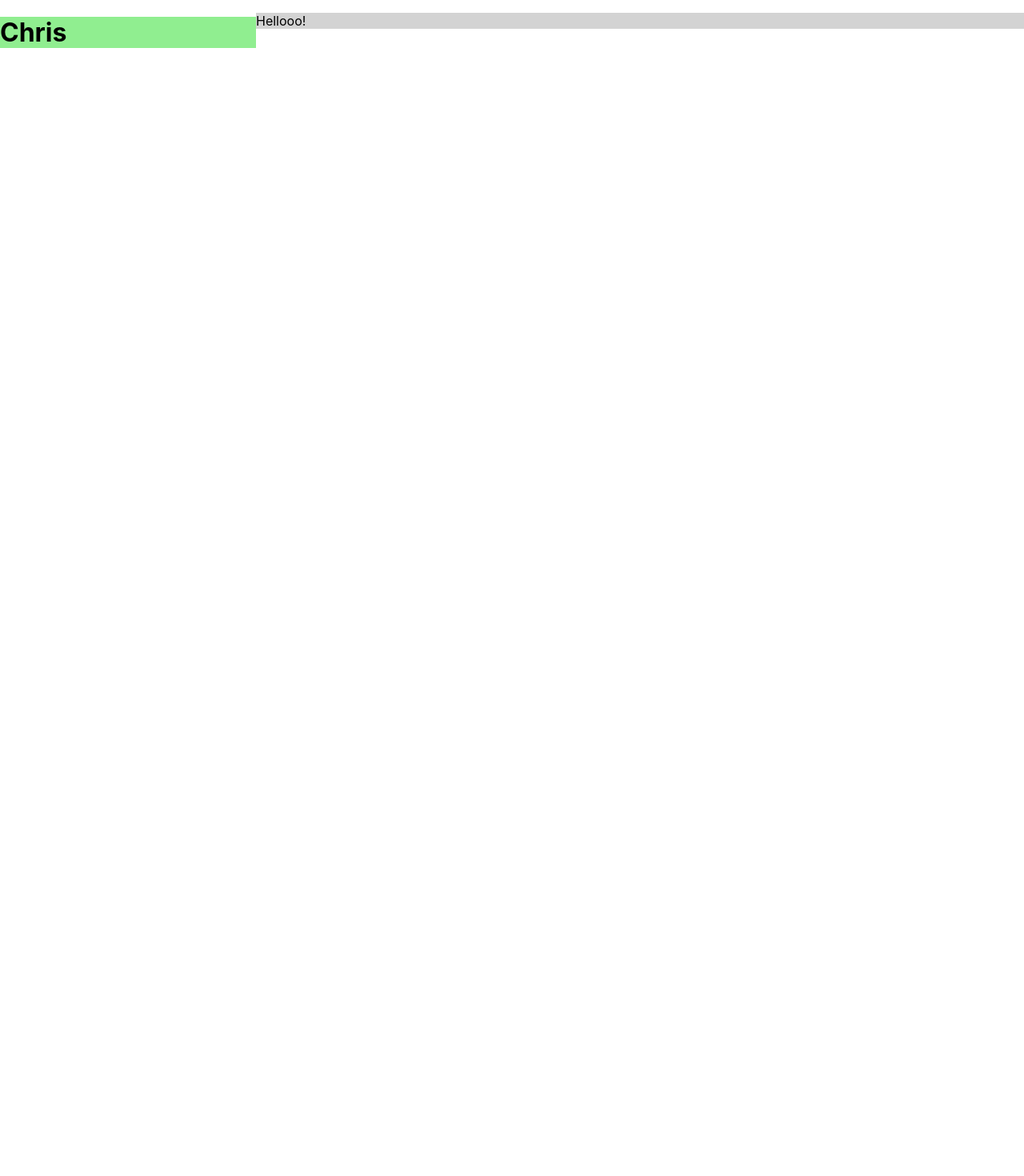
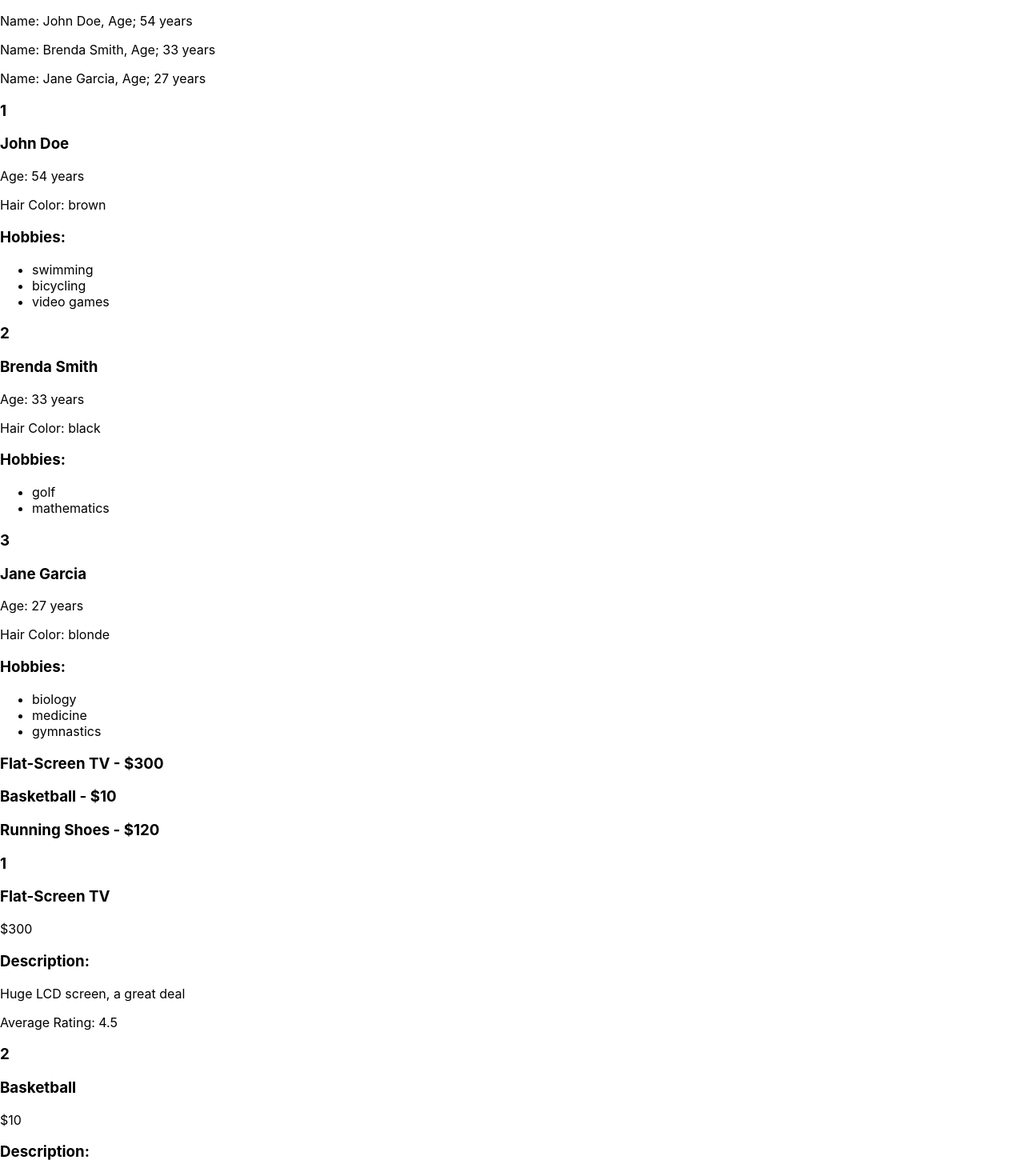
Before and after one commit to joechrist/react-design-patterns, a React (Create React App) app: page / in a window 1280 px wide. Shown: the top 1470 px of the page at 80% size. Before the commit the page ends 800 px from the top, so only its background shows below. Built offline with nearby package versions, Linux system fonts and the light colour scheme.

Commit message:
layout-components list and list items

```diff
--- a/src/App.js
+++ b/src/App.js
@@ -1,24 +1,79 @@
-import SplitScreen from './SplitScreen';
+import NumberedList from './NumberedList';
+import LargePersonListItem from './people/LargePersonListItem';
+import SmallPersonListItem from './people/SmallPersonListItem';
+import LargeProductListItem from './products/LargeProductListItem';
+import SmallProductListItem from './products/SmallProductListItem';
+import RegularList from './RegularList';
 
-//
-const LeftHandComponent = ({ name }) => {
-  return <h1 style={{ backgroundColor: 'lightgreen' }}>{name}</h1>;
-};
+// People Data - In App() component only for this course explanation
+const people = [
+  {
+    name: 'John Doe',
+    age: 54,
+    hairColor: 'brown',
+    hobbies: ['swimming', 'bicycling', 'video games'],
+  },
+  {
+    name: 'Brenda Smith',
+    age: 33,
+    hairColor: 'black',
+    hobbies: ['golf', 'mathematics'],
+  },
+  {
+    name: 'Jane Garcia',
+    age: 27,
+    hairColor: 'blonde',
+    hobbies: ['biology', 'medicine', 'gymnastics'],
+  },
+];
 
-//
-const RightHandComponent = ({ message }) => {
-  return <p style={{ backgroundColor: 'lightgrey' }}>{message}!</p>;
-};
+// Products Data
+const products = [
+  {
+    name: 'Flat-Screen TV',
+    price: '$300',
+    description: 'Huge LCD screen, a great deal',
+    rating: 4.5,
+  },
+  {
+    name: 'Basketball',
+    price: '$10',
+    description: 'Just like the pros use',
+    rating: 3.8,
+  },
+  {
+    name: 'Running Shoes',
+    price: '$120',
+    description: 'State-of-the-art technology for optimum running',
+    rating: 4.2,
+  },
+];
 
-// Main Component - We can grad data with '{children}' expression in 'SplitScreen'
-// component - we can pass directly props 'name' and 'message' in component
-// respectivily
+// Main Component
 function App() {
   return (
-    <SplitScreen leftWeight={1} rightWeight={3}>
-      <LeftHandComponent name="Chris" />
-      <RightHandComponent message="Hellooo" />
-    </SplitScreen>
+    <>
+      <RegularList
+        items={people}
+        resourceName="person"
+        itemComponent={SmallPersonListItem}
+      />
+      <NumberedList
+        items={people}
+        resourceName="person"
+        itemComponent={LargePersonListItem}
+      />
+      <RegularList
+        items={products}
+        resourceName="product"
+        itemComponent={SmallProductListItem}
+      />
+      <NumberedList
+        items={products}
+        resourceName="product"
+        itemComponent={LargeProductListItem}
+      />
+    </>
   );
 }
 
--- /dev/null
+++ b/src/NumberedList.js
@@ -0,0 +1,21 @@
+import React from 'react';
+
+// Component - display Display people and product in the same list separeted by number
+const NumberedList = ({
+  items,
+  resourceName,
+  itemComponent: ItemComponent,
+}) => {
+  return (
+    <>
+      {items.map((item, i) => (
+        <>
+          <h3>{i + 1}</h3>
+          <ItemComponent key={i} {...{ [resourceName]: item }} />
+        </>
+      ))}
+    </>
+  );
+};
+
+export default NumberedList;
--- /dev/null
+++ b/src/RegularList.js
@@ -0,0 +1,19 @@
+import React from 'react';
+
+// Component - Display people and product in the same list
+// 'item' : item props we want to display
+// 'resourceName' : product, people or another ressouces data we want to display
+// 'itemComponent: ItemComponent' = actual COMPONENT we want to display
+const RegularList = ({ items, resourceName, itemComponent: ItemComponent }) => {
+  return (
+    <>
+      {/* loop in component and grab items of resource we pass in. */}
+      {/* {...{ [resourceName]: item }} = for example, an object of person={item} */}
+      {items.map((item, i) => (
+        <ItemComponent key={i} {...{ [resourceName]: item }} />
+      ))}
+    </>
+  );
+};
+
+export default RegularList;
--- a/src/SplitScreen.js
+++ /dev/null
@@ -1,26 +0,0 @@
-import React from 'react';
-import styled from 'styled-components';
-
-const Container = styled.div`
-  display: flex;
-`;
-
-const Pane = styled.div`
-  flex: ${(props) => props.weight};
-`;
-
-// Component - SPlitScreen Layout Component pattern
-// Left and Right with capital first letter are Components
-const SplitScreen = ({ children, leftWeight = 1, rightWeight = 1 }) => {
-  // if chidren's are an array we use an array. Here we consider that's an array
-  // Use '{}' to displayed children data in the 'return()' method
-  const [left, right] = children;
-  return (
-    <Container>
-      <Pane weight={leftWeight}>{left}</Pane>
-      <Pane weight={rightWeight}>{right}</Pane>
-    </Container>
-  );
-};
-
-export default SplitScreen;
--- /dev/null
+++ b/src/people/LargePersonListItem.js
@@ -0,0 +1,25 @@
+import React from 'react';
+
+// Component - We use 'fragment <></>' because we want that the parent component
+// determine the all styling
+const LargePersonListItem = ({ person }) => {
+  // Full person data (more person information)
+  // Remember in the database, ''hobbies'' is an array that's why we loop through
+  const { name, age, hairColor, hobbies } = person;
+
+  return (
+    <>
+      <h3>{name}</h3>
+      <p>Age: {age} years</p>
+      <p>Hair Color: {hairColor}</p>
+      <h3>Hobbies:</h3>
+      <ul>
+        {hobbies.map((hobby) => (
+          <li key={hobby}>{hobby}</li>
+        ))}
+      </ul>
+    </>
+  );
+};
+
+export default LargePersonListItem;
--- /dev/null
+++ b/src/people/SmallPersonListItem.js
@@ -0,0 +1,15 @@
+import React from 'react';
+
+// Component
+const SmallPersonListItem = ({ person }) => {
+  // Less person data
+  const { name, age } = person;
+
+  return (
+    <p>
+      Name: {name}, Age; {age} years
+    </p>
+  );
+};
+
+export default SmallPersonListItem;
--- /dev/null
+++ b/src/products/LargeProductListItem.js
@@ -0,0 +1,18 @@
+import React from 'react';
+
+// Component
+const LargeProductListItem = ({ product }) => {
+  // Full product data
+  const { name, price, description, rating } = product;
+  return (
+    <>
+      <h3>{name}</h3>
+      <p>{price}</p>
+      <h3>Description:</h3>
+      <p>{description}</p>
+      <p>Average Rating: {rating}</p>
+    </>
+  );
+};
+
+export default LargeProductListItem;
--- /dev/null
+++ b/src/products/SmallProductListItem.js
@@ -0,0 +1,15 @@
+import React from 'react';
+
+// Component
+const SmallProductListItem = ({ product }) => {
+  // Less product data (informations )we want to display
+  const { name, price } = product;
+
+  return (
+    <h3>
+      {name} - {price}
+    </h3>
+  );
+};
+
+export default SmallProductListItem;
```
